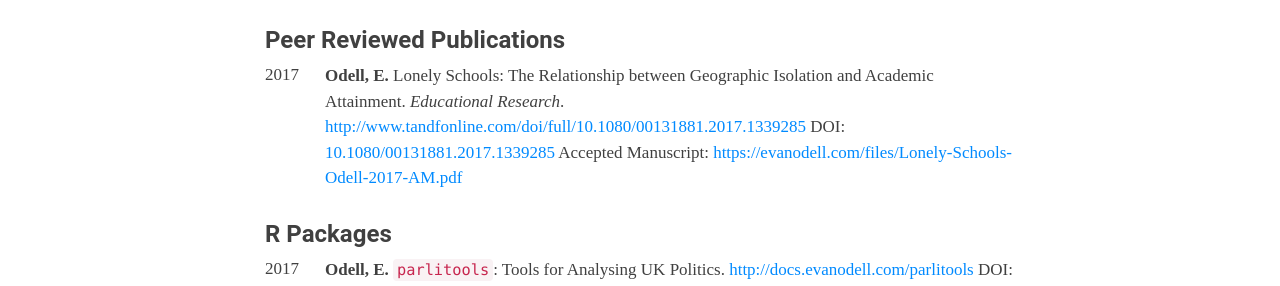
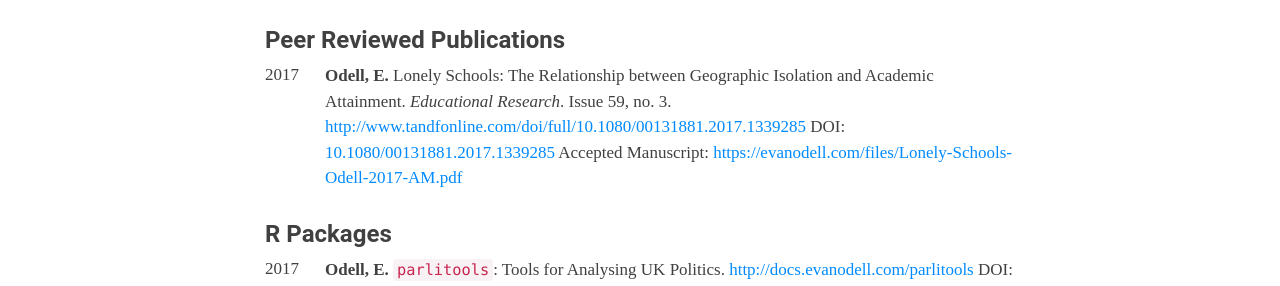
Before and after one commit to evanodell/evanodell.com, a Jekyll site: the page built from cv.md, in a window 1280 px wide and 900 px high, scrolled down 1342 px. Shown: the part 168-454 px from the top of the window. Built offline with Jekyll 4.4.1, drawn with Linux system fonts in a browser that asks for light colours; nearby versions of some CDN libraries; some web fonts are replaced; grey boxes are pictures that could not be loaded.

```diff
--- a/cv.md
+++ b/cv.md
@@ -85,7 +85,7 @@ image: /img/EvanOdell.jpg
 
 <div class="cvwrapper">
   <div class="cvsidebar">2017</div>
-    <div class="cvcontent"><p><strong>Odell, E.</strong> Lonely Schools: The Relationship between Geographic Isolation and Academic Attainment. <em>Educational Research</em>. <a href="http://www.tandfonline.com/doi/full/10.1080/00131881.2017.1339285">http://www.tandfonline.com/doi/full/10.1080/00131881.2017.1339285</a> DOI: <a href="https://dx.doi.org/10.1080/00131881.2017.1339285">10.1080/00131881.2017.1339285</a> Accepted Manuscript: <a href="https://evanodell.com/files/Lonely-Schools-Odell-2017-AM.pdf">https://evanodell.com/files/Lonely-Schools-Odell-2017-AM.pdf</a></p></div>
+    <div class="cvcontent"><p><strong>Odell, E.</strong> Lonely Schools: The Relationship between Geographic Isolation and Academic Attainment. <em>Educational Research</em>. Issue 59, no. 3. <a href="http://www.tandfonline.com/doi/full/10.1080/00131881.2017.1339285">http://www.tandfonline.com/doi/full/10.1080/00131881.2017.1339285</a> DOI: <a href="https://dx.doi.org/10.1080/00131881.2017.1339285">10.1080/00131881.2017.1339285</a> Accepted Manuscript: <a href="https://evanodell.com/files/Lonely-Schools-Odell-2017-AM.pdf">https://evanodell.com/files/Lonely-Schools-Odell-2017-AM.pdf</a></p></div>
   <div class="cvcleared"></div>
 </div>
 
```
Also changed, not shown: _posts/2017-08-02-at-the-british-library.md (+1 -1 lines).
